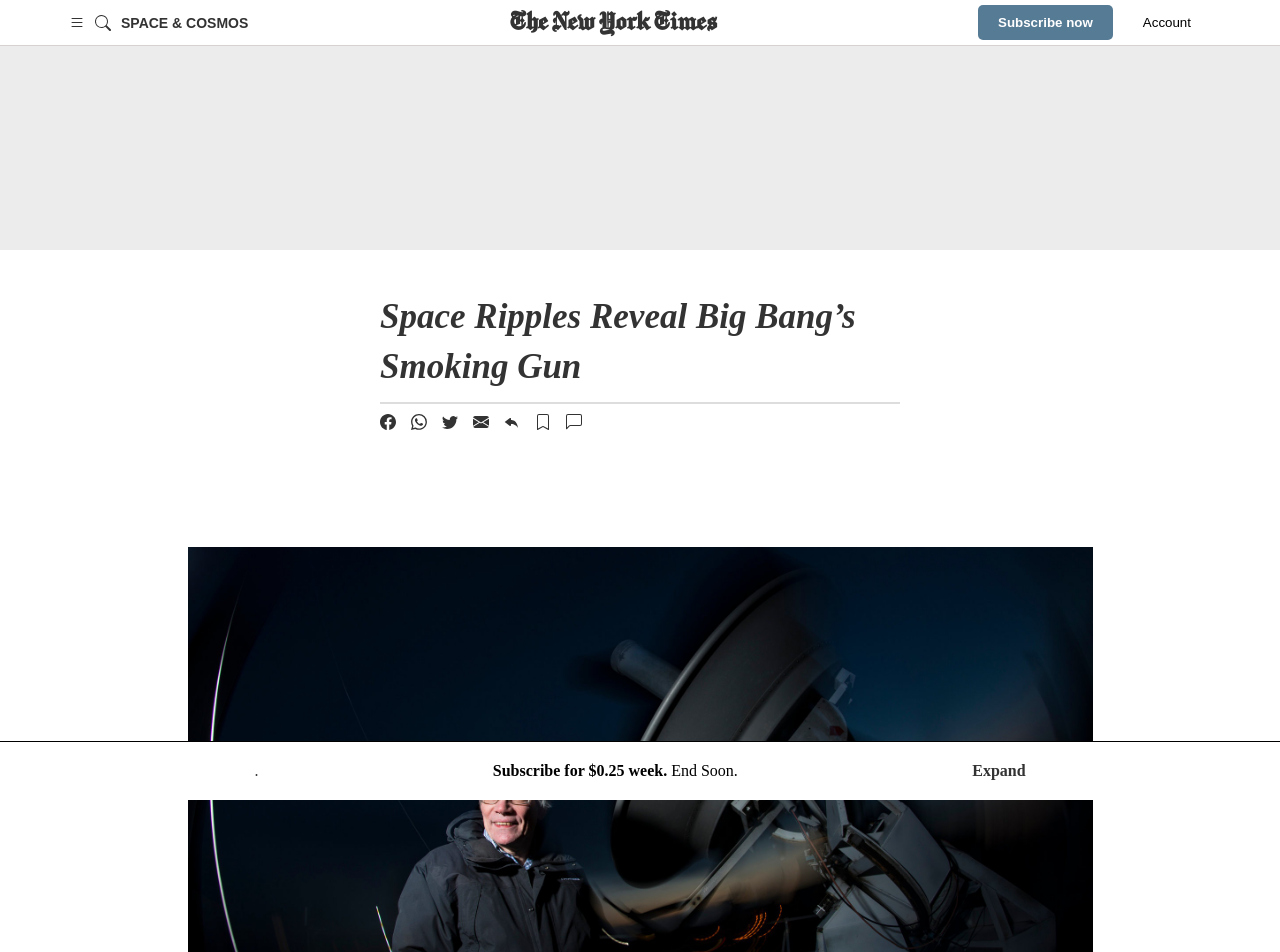
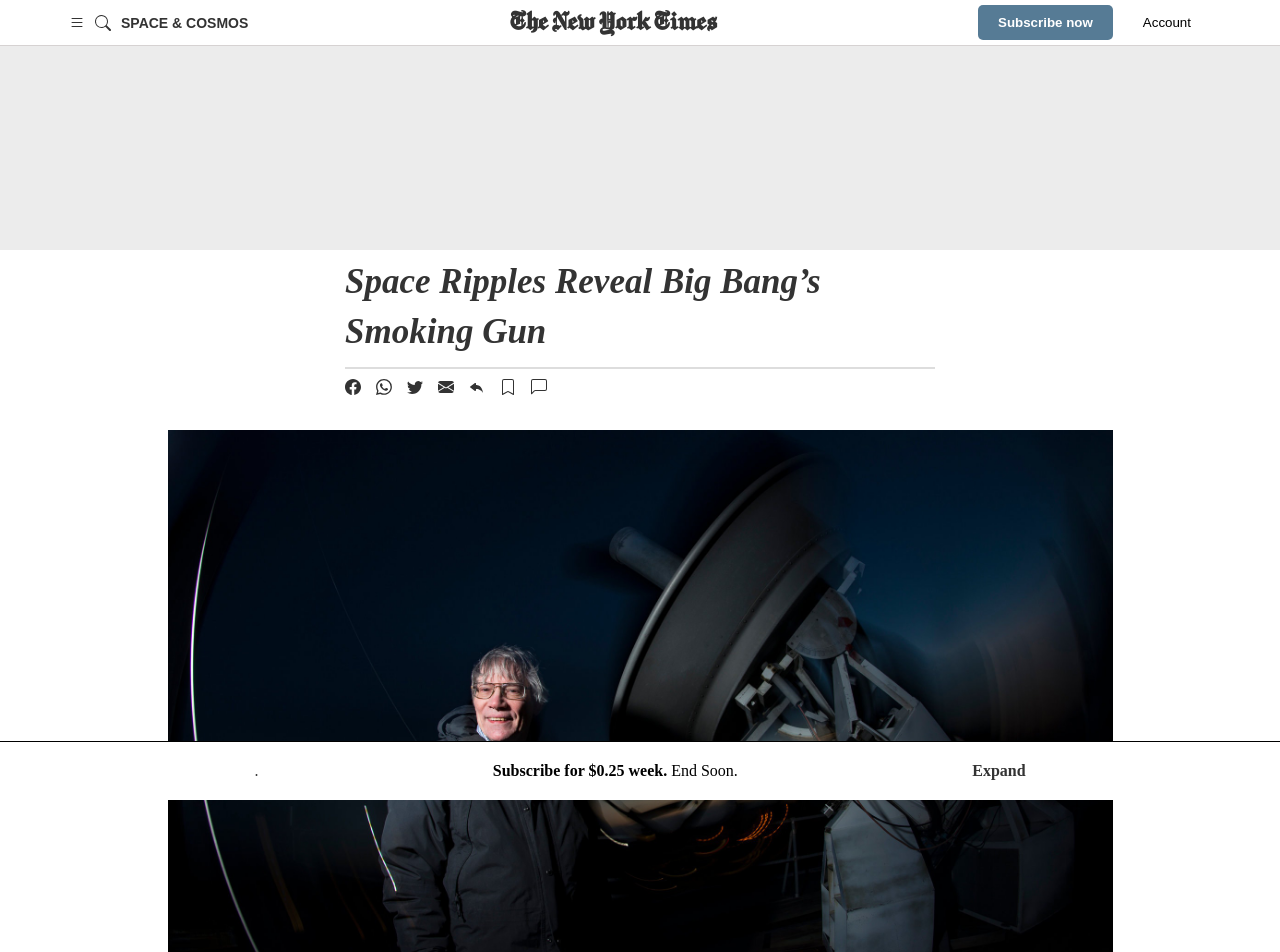
Before and after one commit to francisuloko/new-york-times-clone, a plain HTML site: page index.html in a window 1280 px wide. Shown: the top 952 px of the page. Drawn offline with Linux system fonts and the light colour scheme.

Commit message:
Style code review recommendations

```diff
--- a/styles.css
+++ b/styles.css
@@ -122,7 +122,7 @@ article {
   justify-content: space-between;
   align-content: space-between;
   gap: 10px;
-  padding: 40px;
+  padding: 5px;
 }
 
 .headline h2 {
@@ -134,7 +134,8 @@ article {
 
 .feature {
   width: 945px;
-  margin: 30px auto;
+  margin: 3px auto;
+  padding: 0;
 }
 
 .social-icons {
```
